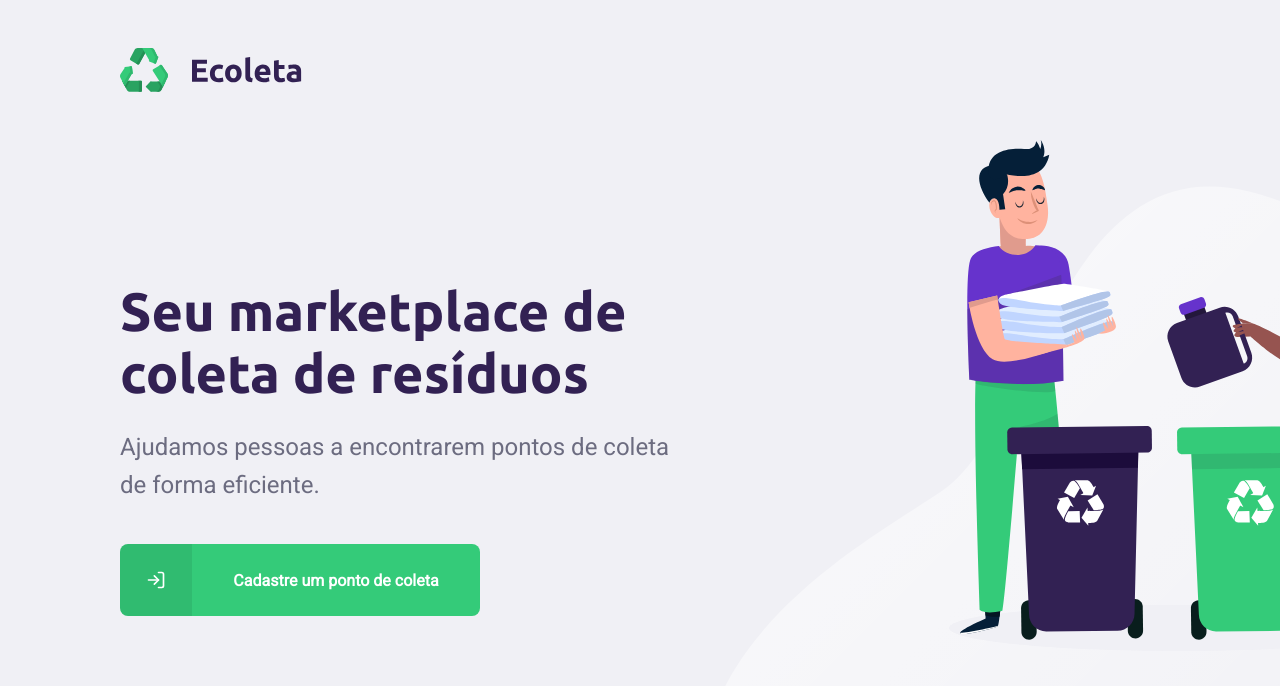
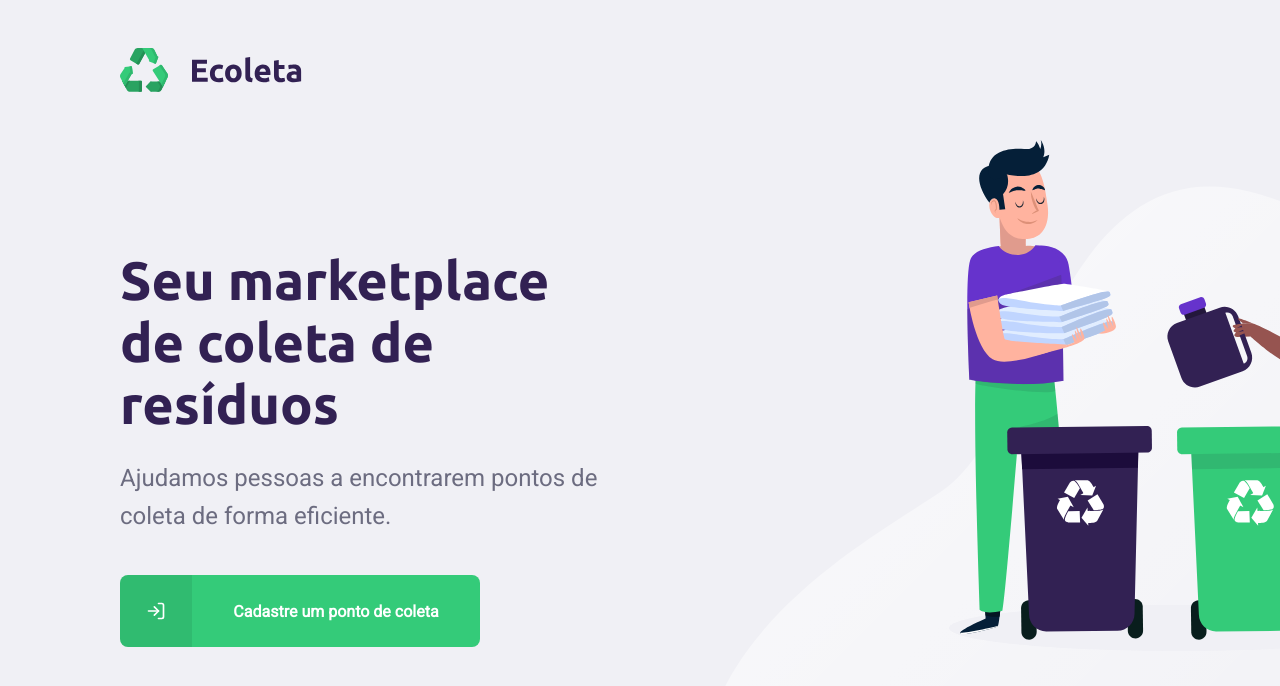
Before and after one commit to lucaswilliameufrasio/Ecoleta, a React (Create React App) app in the folder web/: page / in a window 1280 px wide. Shown: the top 686 px of the page. Built offline with nearby package versions, Linux system fonts and the light colour scheme.

Commit message:
chore: decrease max-width of main tag

```diff
--- a/web/src/pages/Home/styles.css
+++ b/web/src/pages/Home/styles.css
@@ -22,7 +22,7 @@
 
 #page-home .content main {
   flex: 1;
-  max-width: 560px;
+  max-width: 500px;
 
   display: flex;
   flex-direction: column;
```
